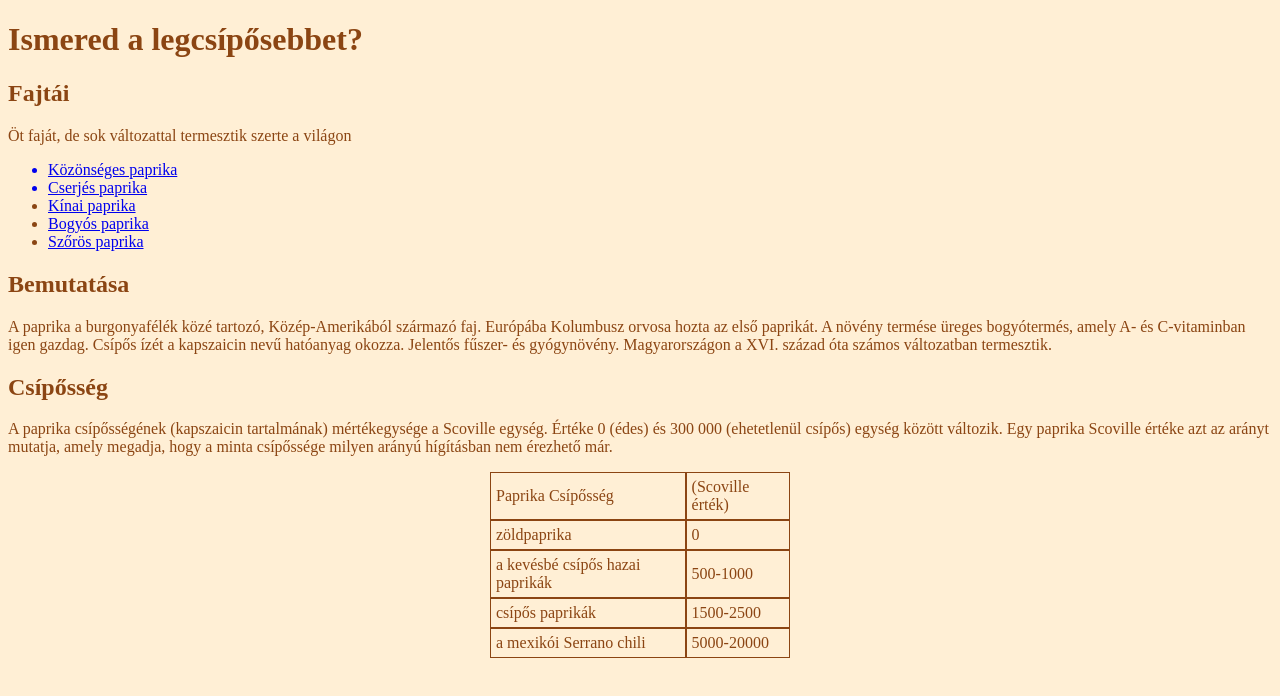
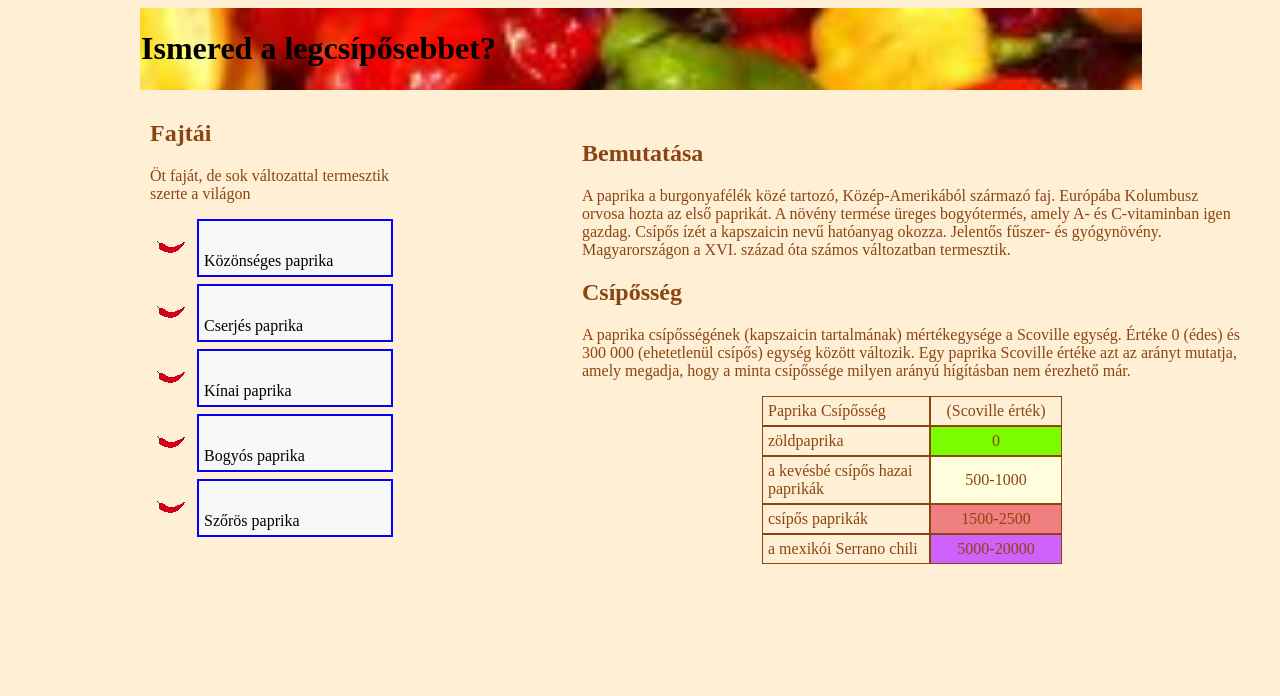
Before and after one commit to Mikeex99/paprika, a plain HTML site: page index.html in a window 1280 px wide. Drawn offline with Linux system fonts and the light colour scheme.

Commit message:
kinézet megigazítása

```diff
--- a/index.html
+++ b/index.html
@@ -44,17 +44,17 @@ A paprika csípősségének (kapszaicin tartalmának) mértékegysége a Scovill
 </p>
 <table cellspacing="0">
     <tr>
-    <td>Paprika Csípősség</td> <td id="joldal">(Scoville érték)</td>
+    <td>Paprika Csípősség</td> <td id="joldal" style="background-color: rgb(255, 239, 213);">(Scoville érték)</td>
     </tr>
     <tr>
-        <td>zöldpaprika</td> <td id="joldal">0</td>
+        <td>zöldpaprika</td> <td id="joldal" style="background-color: rgb(124, 252, 0);">0</td>
     </tr>
-    <tr>    <td>a kevésbé csípős hazai paprikák</td> <td id="joldal">500-1000</td>
+    <tr>    <td>a kevésbé csípős hazai paprikák</td> <td id="joldal" style="background-color: rgb(255, 255, 224);" >500-1000</td>
     </tr>
-    <tr>    <td>csípős paprikák</td> <td id="joldal">1500-2500</td>
+    <tr>    <td>csípős paprikák</td> <td id="joldal" style="background-color: rgb(240, 128, 128)">1500-2500</td>
     </tr>
     <tr>
-            <td>a mexikói Serrano chili</td> <td id="joldal">5000-20000
+            <td>a mexikói Serrano chili</td> <td id="joldal" style="background-color: rgb(207, 97, 252)">5000-20000</td>
     </tr>
 </table>
 </div>
--- a/paprika.css
+++ b/paprika.css
@@ -10,7 +10,43 @@ td{
     border: 1px solid saddlebrown;
     padding: 5px;
 }
-.joldal{
+#joldal{
     width: 120px;
     text-align: center;
 }
+#fokeret{
+    margin: auto;
+    width: 1000px;
+}
+#fejlec{
+    width: 100%;
+    padding: 1px;
+    background-image: url(szines.jpg);
+    background-repeat: no-repeat;
+    background-size: cover;
+}
+li{
+    list-style-image: url(chili-pepper-icon.gif);
+    border: 2px solid blue;
+    padding: 5px;
+    background-color: rgb(248, 248, 248);
+    margin: 7px;
+}
+a{
+    color: black;
+    text-decoration: none;
+}
+#tartalom{
+    float: right;
+    width: 660px;
+    padding: 30px;
+
+}
+#menu{
+    padding: 10px;
+    width: 250px;
+    float: left;
+}
+h1{
+    color: black;
+}
```
